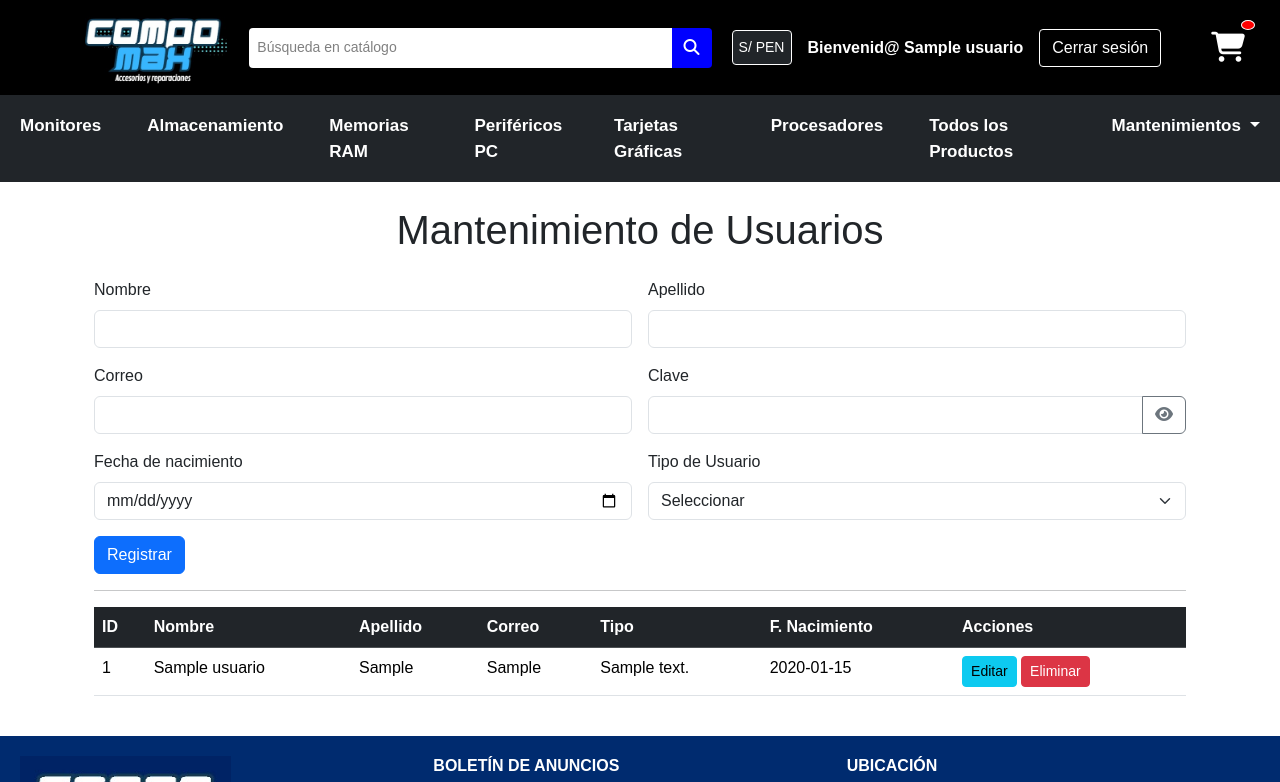
After one commit to Espyrr/compomax, a Spring Boot app: page /usuario in a window 1280 px wide. The commit adds this page. Shown: the top 782 px of the page. Run offline with Spring Boot 4, Linux system fonts and the light colour scheme; a user stored in the database is signed in; tables that the repository leaves empty hold one stand-in row (values such as "Sample post"); some libraries are stand-ins or nearby versions.

Commit message:
se añadio crudusuarios para admin

```diff
--- a/src/main/java/com/ciberfarma/controller/UsuarioController.java
+++ b/src/main/java/com/ciberfarma/controller/UsuarioController.java
@@ -13,6 +13,8 @@ import org.springframework.validation.BindingResult;
 import org.springframework.web.bind.annotation.*;
 import org.springframework.web.servlet.mvc.support.RedirectAttributes;
 
+import java.util.List;
+
 @Controller
 @RequestMapping("/usuario")
 public class UsuarioController {
@@ -20,6 +22,7 @@ public class UsuarioController {
     @Autowired
     private UsuarioService usuarioService;
 
+    // --- LOGIN Y PERFIL (NO CAMBIA) ---
     @GetMapping("/login")
     public String mostrarFormularioLogin(HttpSession session,
                                          Model model,
@@ -28,15 +31,12 @@ public class UsuarioController {
             return "redirect:/";
         }
 
-        // Si hay un mensaje flash, pásalo explícitamente al modelo
         if (mensaje != null && !mensaje.isEmpty()) {
             model.addAttribute("mensaje", mensaje);
         }
 
         return "login";
     }
-
-
 
     @PostMapping("/login")
     public String procesarLogin(@RequestParam("correo") String correo,
@@ -52,14 +52,41 @@ public class UsuarioController {
             return "login";
         }
     }
-    // logout
+
     @GetMapping("/logout")
     public String cerrarSesion(HttpSession session) {
         session.invalidate();
         return "redirect:/";
     }
 
-    // formulario de registro
+    @GetMapping("/perfil")
+    public String mostrarPerfil(HttpSession session, Model model) {
+        Usuario usuario = (Usuario) session.getAttribute("usuarioLogueado");
+        if (usuario == null) {
+            return "redirect:/usuario/login";
+        }
+        model.addAttribute("usuario", usuario);
+        return "perfil";
+    }
+
+    @PostMapping("/perfil")
+    public String actualizarPerfil(@ModelAttribute Usuario usuarioActualizado,
+                                   HttpSession session,
+                                   Model model) {
+        Usuario usuarioSesion = (Usuario) session.getAttribute("usuarioLogueado");
+        if (usuarioSesion == null) {
+            return "redirect:/usuario/login";
+        }
+
+        usuarioActualizado.setIdUsuario(usuarioSesion.getIdUsuario());
+        usuarioActualizado.setIdTipo(usuarioSesion.getIdTipo());
+        usuarioService.guardar(usuarioActualizado);
+        session.setAttribute("usuarioLogueado", usuarioActualizado);
+        model.addAttribute("mensaje", "Perfil actualizado con éxito");
+        return "perfil";
+    }
+
+    // --- REGISTRO USUARIO NORMAL (NO ADMIN) ---
     @GetMapping("/registro")
     public String mostrarFormularioRegistro(Model model) {
         Usuario nuevoUsuario = new Usuario();
@@ -83,43 +110,86 @@ public class UsuarioController {
         }
 
         Tipo tipoCliente = new Tipo();
-        tipoCliente.setIdTipo(2);
+        tipoCliente.setIdTipo(2); // Tipo Cliente
         usuario.setIdTipo(tipoCliente);
 
         usuarioService.guardar(usuario);
-
         redirectAttributes.addFlashAttribute("mensaje", "Registro exitoso. Ahora puede iniciar sesión.");
         return "redirect:/usuario/login";
     }
 
+    // --- CRUD ADMIN: USUARIOS ---
+    @GetMapping
+    public String listarUsuarios(@RequestParam(name = "pagina", defaultValue = "1") int pagina,
+                                 Model model, HttpSession session) {
+        Usuario u = (Usuario) session.getAttribute("usuarioLogueado");
+        if (u == null || u.getIdTipo().getIdTipo() != 1) {
+            return "redirect:/acceso-denegado";
+        }
 
+        List<Usuario> usuarios = usuarioService.listarTodos();
+        int porPagina = 10;
+        int total = usuarios.size();
+        int totalPaginas = (int) Math.ceil((double) total / porPagina);
+        int inicio = (pagina - 1) * porPagina;
+        int fin = Math.min(inicio + porPagina, total);
+        List<Usuario> usuariosPagina = usuarios.subList(inicio, fin);
 
-    // formulario de perfil
-    @GetMapping("/perfil")
-    public String mostrarPerfil(HttpSession session, Model model) {
-        Usuario usuario = (Usuario) session.getAttribute("usuarioLogueado");
-        if (usuario == null) {
-            return "redirect:/usuario/login";
-        }
-        model.addAttribute("usuario", usuario);
-        return "perfil";
+        model.addAttribute("lstUsuarios", usuariosPagina);
+        model.addAttribute("lstTipos", usuarioService.listarTipos());
+        model.addAttribute("usuario", new Usuario());
+        model.addAttribute("modoEdicion", false);
+        model.addAttribute("paginaActual", pagina);
+        model.addAttribute("totalPaginas", totalPaginas);
+
+        return "crudusuario";
     }
 
-    // actualizar perfil
-    @PostMapping("/perfil")
-    public String actualizarPerfil(@ModelAttribute Usuario usuarioActualizado,
-                                   HttpSession session,
-                                   Model model) {
-        Usuario usuarioSesion = (Usuario) session.getAttribute("usuarioLogueado");
-        if (usuarioSesion == null) {
-            return "redirect:/usuario/login";
+    @GetMapping("/editar/{id}")
+    public String editarUsuario(@PathVariable("id") Integer id, Model model, HttpSession session) {
+        Usuario u = (Usuario) session.getAttribute("usuarioLogueado");
+        if (u == null || u.getIdTipo().getIdTipo() != 1) {
+            return "redirect:/acceso-denegado";
         }
 
-        usuarioActualizado.setIdUsuario(usuarioSesion.getIdUsuario());
-        usuarioActualizado.setIdTipo(usuarioSesion.getIdTipo()); // mantener tipo
-        usuarioService.guardar(usuarioActualizado);
-        session.setAttribute("usuarioLogueado", usuarioActualizado);
-        model.addAttribute("mensaje", "Perfil actualizado con éxito");
-        return "perfil";
+        Usuario usuario = usuarioService.obtenerPorId(id).orElse(null);
+        if (usuario == null) {
+            return "redirect:/usuario";
+        }
+
+        model.addAttribute("lstUsuarios", usuarioService.listarTodos());
+        model.addAttribute("lstTipos", usuarioService.listarTipos());
+        model.addAttribute("usuario", usuario);
+        model.addAttribute("modoEdicion", true);
+        return "crudusuario";
+    }
+
+    @PostMapping("/guardar")
+    public String guardarUsuario(@ModelAttribute Usuario usuario,
+                                 RedirectAttributes redirect) {
+        try {
+            usuarioService.guardar(usuario);
+            redirect.addFlashAttribute("mensaje", "Usuario guardado correctamente.");
+        } catch (Exception e) {
+            redirect.addFlashAttribute("error", "Error al guardar: " + e.getMessage());
+        }
+        return "redirect:/usuario";
+    }
+
+    @GetMapping("/eliminar/{id}")
+    public String eliminarUsuario(@PathVariable("id") Integer id,
+                                  RedirectAttributes redirect, HttpSession session) {
+        Usuario u = (Usuario) session.getAttribute("usuarioLogueado");
+        if (u == null || u.getIdTipo().getIdTipo() != 1) {
+            return "redirect:/acceso-denegado";
+        }
+
+        try {
+            usuarioService.eliminar(id);
+            redirect.addFlashAttribute("mensaje", "Usuario eliminado correctamente.");
+        } catch (Exception e) {
+            redirect.addFlashAttribute("error", "Error al eliminar: " + e.getMessage());
+        }
+        return "redirect:/usuario";
     }
 }
--- /dev/null
+++ b/src/main/resources/templates/crudusuario.html
@@ -0,0 +1,122 @@
+<!DOCTYPE html>
+<html lang="es" xmlns:th="http://www.thymeleaf.org">
+<head>
+  <meta charset="UTF-8">
+  <meta name="viewport" content="width=device-width, initial-scale=1.0">
+  <title>Compomax - Mantenimiento de Usuarios</title>
+  <link href="https://cdn.jsdelivr.net/npm/bootstrap@5.3.3/dist/css/bootstrap.min.css" rel="stylesheet">
+  <script src="https://cdn.jsdelivr.net/npm/sweetalert2@11"></script>
+  <link rel="stylesheet" href="https://cdnjs.cloudflare.com/ajax/libs/font-awesome/6.5.2/css/all.min.css">
+</head>
+<body>
+<div th:replace="cabecera :: cabecera"></div>
+<div th:replace="menu_nav :: menu_nav"></div>
+
+<main class="container bg-white p-4 rounded">
+  <h1 class="text-center mb-4">Mantenimiento de Usuarios</h1>
+
+  <div th:if="${mensaje != null}" class="alert alert-success" th:text="${mensaje}"></div>
+  <div th:if="${error != null}" class="alert alert-danger" th:text="${error}"></div>
+
+  <form class="row g-3" th:action="@{/usuario/guardar}" method="post">
+    <input type="hidden" th:field="*{usuario.idUsuario}" />
+
+    <div class="col-md-6">
+      <label class="form-label">Nombre</label>
+      <input type="text" class="form-control" th:field="*{usuario.nombre}" required />
+    </div>
+
+    <div class="col-md-6">
+      <label class="form-label">Apellido</label>
+      <input type="text" class="form-control" th:field="*{usuario.apellido}" required />
+    </div>
+
+    <div class="col-md-6">
+      <label class="form-label">Correo</label>
+      <input type="email" class="form-control" th:field="*{usuario.correo}" required />
+    </div>
+
+    <div class="col-md-6">
+      <label class="form-label">Clave</label>
+	  <div class="input-group">
+	    <input type="password" class="form-control" id="claveInput" th:field="*{usuario.clave}" required maxlength="5" />
+	    <button class="btn btn-outline-secondary" type="button" onclick="togglePassword()">
+	      <i id="iconoClave" class="fa fa-eye"></i>
+	    </button>
+	  </div>
+    </div>
+
+    <div class="col-md-6">
+      <label class="form-label">Fecha de nacimiento</label>
+      <input type="date" class="form-control" th:field="*{usuario.fechaNacimiento}" required />
+    </div>
+
+    <div class="col-md-6">
+      <label class="form-label">Tipo de Usuario</label>
+      <select class="form-select" th:field="*{usuario.idTipo.idTipo}" required>
+        <option value="" selected>Seleccionar</option>
+        <option th:each="tipo : ${lstTipos}" th:value="${tipo.idTipo}" th:text="${tipo.descripcion}"></option>
+      </select>
+    </div>
+
+    <div class="col-12">
+      <button type="submit" class="btn btn-primary" th:text="${modoEdicion} ? 'Actualizar' : 'Registrar'"></button>
+    </div>
+  </form>
+
+  <hr />
+
+  <div class="table-responsive">
+    <table class="table table-hover w-100">
+      <thead class="table-dark">
+        <tr>
+          <th>ID</th>
+          <th>Nombre</th>
+          <th>Apellido</th>
+          <th>Correo</th>
+          <th>Tipo</th>
+          <th>F. Nacimiento</th>
+          <th>Acciones</th>
+        </tr>
+      </thead>
+      <tbody>
+        <tr th:each="u : ${lstUsuarios}">
+          <td th:text="${u.idUsuario}"></td>
+          <td th:text="${u.nombre}"></td>
+          <td th:text="${u.apellido}"></td>
+          <td th:text="${u.correo}"></td>
+          <td th:text="${u.idTipo.descripcion}"></td>
+          <td th:text="${#temporals.format(u.fechaNacimiento, 'yyyy-MM-dd')}"></td>
+          <td>
+            <a th:href="@{'/usuario/editar/' + ${u.idUsuario}}" class="btn btn-info btn-sm">Editar</a>
+            <a th:href="@{'/usuario/eliminar/' + ${u.idUsuario}}" class="btn btn-danger btn-sm" onclick="return confirm('¿Seguro de eliminar este usuario?')">Eliminar</a>
+          </td>
+        </tr>
+        <tr th:if="${#lists.isEmpty(lstUsuarios)}">
+          <td colspan="7" class="text-center text-muted">No hay usuarios registrados.</td>
+        </tr>
+      </tbody>
+    </table>
+  </div>
+</main>
+
+<div th:replace="footer :: footer"></div>
+<script src="https://cdn.jsdelivr.net/npm/bootstrap@5.3.3/dist/js/bootstrap.bundle.min.js"></script>
+<script>
+  function togglePassword() {
+    const input = document.getElementById("claveInput");
+    const icono = document.getElementById("iconoClave");
+
+    if (input.type === "password") {
+      input.type = "text";
+      icono.classList.remove("fa-eye");
+      icono.classList.add("fa-eye-slash");
+    } else {
+      input.type = "password";
+      icono.classList.remove("fa-eye-slash");
+      icono.classList.add("fa-eye");
+    }
+  }
+</script>
+</body>
+</html>
--- a/src/main/resources/templates/menu_nav.html
+++ b/src/main/resources/templates/menu_nav.html
@@ -61,7 +61,7 @@
             </a>
             <ul class="dropdown-menu" aria-labelledby="mantenimientoDropdown">
               <li><a class="dropdown-item" th:href="@{/productos}">Productos</a></li>
-              <li><a class="dropdown-item" th:href="@{/usuarios}">Usuarios</a></li>
+              <li><a class="dropdown-item" th:href="@{/usuario}">Usuarios</a></li>
             </ul>
           </li>
         </ul>
```
Also changed, not shown: src/main/java/com/ciberfarma/service/UsuarioService.java (+21 -0 lines), 4 other files.
